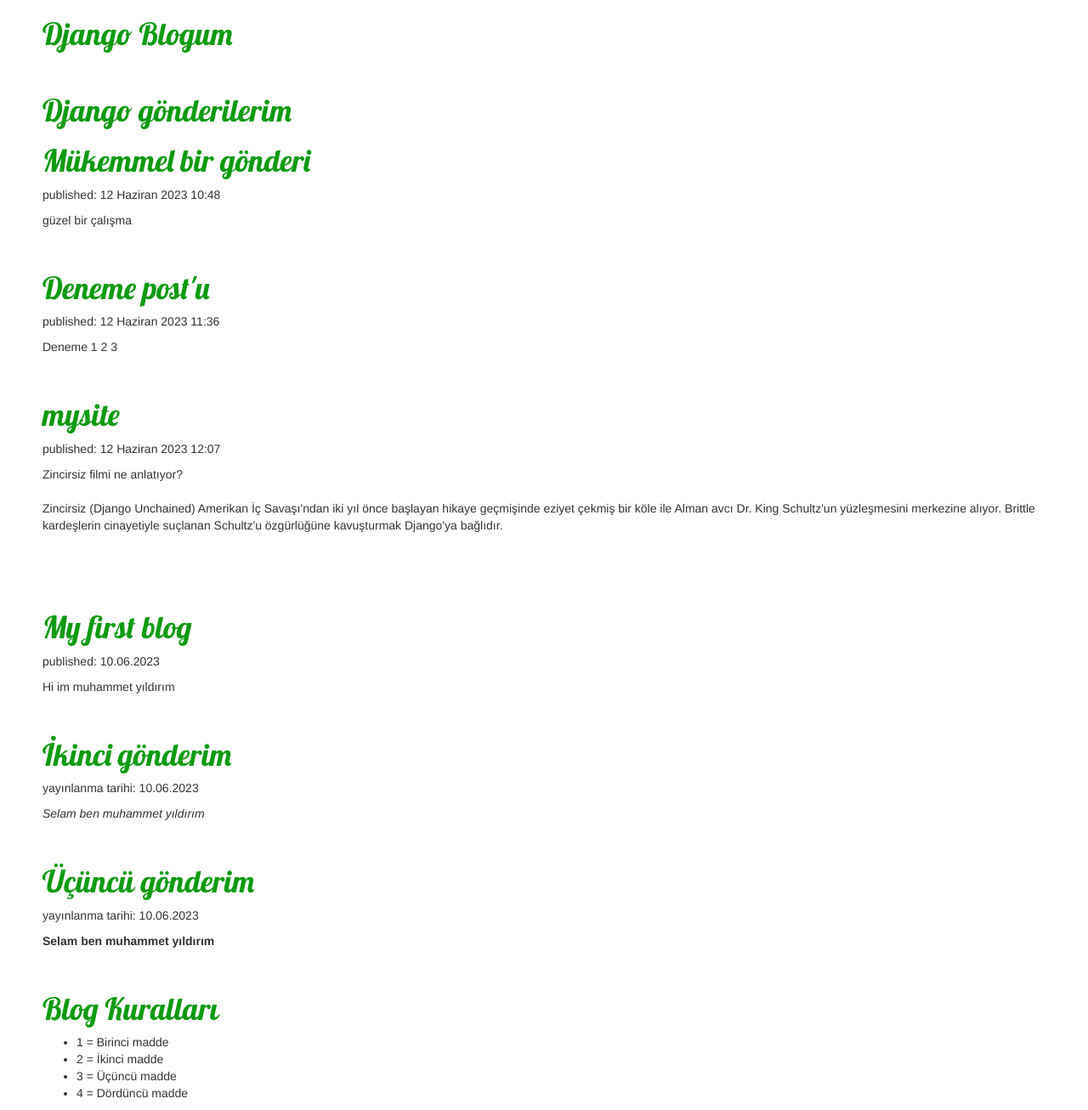
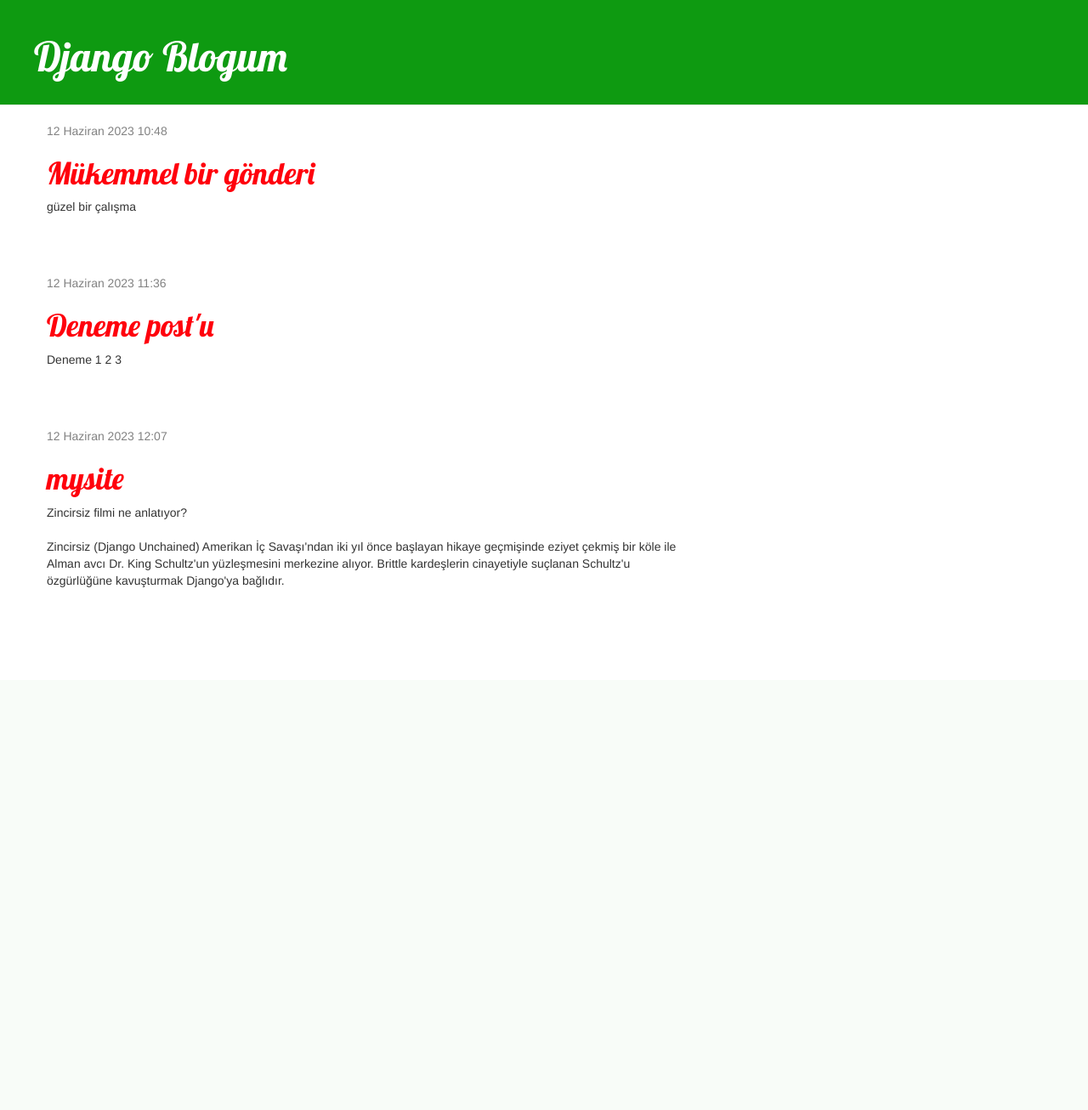
Before and after one commit to Muhammet58/my-blog, a Django app: page / in a window 1280 px wide. Shown: the whole page at 85% size. After the commit the page ends 691 px from the top, so only its background shows below. Run offline with Django 4.2, Linux system fonts and the light colour scheme; data comes from the database, SQL or seed files in the repository; some libraries are stand-ins or nearby versions.

Commit message:
Site için CSS ve ayrıntılı blog gönderisi için görünüm ve şablon eklendi.

```diff
--- a/blog/static/css/blog.css
+++ b/blog/static/css/blog.css
@@ -1,8 +1,46 @@
-h1 a {
-    color: #0e9a11;
-    font-family: 'Lobster';
+.page-header {
+    background-color: #0e9a11;
+    margin-top: 0;
+    padding: 20px 20px 20px 40px;
 }
 
-body {
-    padding-left: 50px;
+.page-header h1, .page-header h1 a, .page-header h1 a:visited, .page-header h1 a:active {
+    color: #ffffff;
+    font-size: 36pt;
+    text-decoration: none;
 }
+
+.content {
+    margin-left: 40px;
+}
+
+h1, h2, h3, h4 {
+    font-family: 'Lobster', cursive;
+}
+
+.date {
+    color: #828282;
+}
+
+.save {
+    float: right;
+}
+
+.post-form textarea, .post-form input {
+    width: 100%;
+}
+
+.top-menu, .top-menu:hover, .top-menu:visited {
+    color: #ffffff;
+    float: right;
+    font-size: 26pt;
+    margin-right: 20px;
+}
+
+.post {
+    margin-bottom: 70px;
+}
+
+.post h1 a, .post h1 a:visited {
+    color: #ff000c;
+}
--- /dev/null
+++ b/blog/templates/blog/base.html
@@ -0,0 +1,23 @@
+{% load static %}
+<html>
+    <head>
+        <title>Muhammet yıldırm django blog</title>
+        <link rel="stylesheet" href="//maxcdn.bootstrapcdn.com/bootstrap/3.2.0/css/bootstrap.min.css">
+        <link rel="stylesheet" href="//maxcdn.bootstrapcdn.com/bootstrap/3.2.0/css/bootstrap-theme.min.css">
+        <link href="//fonts.googleapis.com/css?family=Lobster&subset=latin,latin-ext" rel="stylesheet" type="text/css">
+        <link rel="stylesheet" href="{% static 'css/blog.css' %}">
+    </head>
+    <body>
+        <div class="page-header">
+            <h1><a href="/">Django Blogum</a></h1>
+        </div>
+        <div class="content container">
+            <div class="row">
+                <div class="col-md-8">
+                    {% block content %}
+                    {% endblock %}
+                </div>
+            </div>
+        </div>
+    </body>
+</html>
--- a/blog/templates/blog/post_list.html
+++ b/blog/templates/blog/post_list.html
@@ -1,56 +1,13 @@
-{% load static %}
-<html>
-    <head>
-        <title>Muhammet yıldırm django blog</title>
-        <link rel="stylesheet" href="//maxcdn.bootstrapcdn.com/bootstrap/3.2.0/css/bootstrap.min.css">
-        <link rel="stylesheet" href="//maxcdn.bootstrapcdn.com/bootstrap/3.2.0/css/bootstrap-theme.min.css">
-        <link href="//fonts.googleapis.com/css?family=Lobster&subset=latin,latin-ext" rel="stylesheet" type="text/css">
-        <link rel="stylesheet" href="{% static 'css/blog.css' %}">
-    </head>
-    <body>
-        <div>
-            <h1><a href="/">Django Blogum</a></h1>
-            <br>
+{% extends 'blog/base.html' %}
+
+{% block content %}
+    {% for post in posts %}
+        <div class="post">
+            <div class="date">
+                {{ post.published_date }}
+            </div>
+            <h1><a href="{% url 'post_detail' pk=post.pk %}">{{ post.title }}</a></h1>
+            <p>{{ post.text|linebreaksbr }}</p>
         </div>
-
-        <h1><a href="">Django gönderilerim</a></h1>
-
-        {% for post in posts %}
-            <div>
-                <h1><a href="">{{ post.title }}</a></h1>
-                <p>published: {{ post.published_date }}</p>
-                <p>{{ post.text|linebreaksbr }}</p>
-                <br>
-            </div>
-        {% endfor %}
-
-
-        <div>
-            <br>
-            <br>
-            <h1><a href="">My first blog</a></h1>
-            <p>published: 10.06.2023</p>
-            <p>Hi im muhammet yıldırım</p>
-            <br>
-        </div>
-
-        <div>
-            <h1><a href="">İkinci gönderim</a></h1>
-            <p>yayınlanma tarihi: 10.06.2023</p>
-            <p><em>Selam ben muhammet yıldırım</em></p>
-            <br>
-        </div>
-
-        <div>
-            <h1><a href="">Üçüncü gönderim</a></h1>
-            <p>yayınlanma tarihi: 10.06.2023</p>
-            <p><strong>Selam ben muhammet yıldırım</strong></p>
-            <br>
-        </div>
-
-        <div>
-            <h1><a href="">Blog Kuralları</a></h1>
-            <ul><li>1 = Birinci madde</li><li>2 = İkinci madde</li><li>3 = Üçüncü madde</li><li>4 = Dördüncü madde</li></ul>
-        </div>
-    </body>
-</html>
+    {% endfor %}
+{% endblock %}
--- a/blog/urls.py
+++ b/blog/urls.py
@@ -3,4 +3,5 @@ from . import views
 
 urlpatterns = [
     path('', views.post_list, name='post_list'),
+    path('post/<int:pk>/', views.post_detail, name='post_detail'),
 ]
--- a/blog/views.py
+++ b/blog/views.py
@@ -1,7 +1,14 @@
 from django.shortcuts import render
 from .models import Post
 from django.utils import timezone
+from django.shortcuts import render, get_object_or_404
 
 def post_list(request):
     posts = Post.objects.filter(published_date__lte=timezone.now()).order_by('published_date')
     return render(request, 'blog/post_list.html', {'posts':posts})
+
+
+def post_detail(request, pk):
+    #Post.objects.get(pk=pk)
+    post = get_object_or_404(Post,pk=pk)
+    return render(request, 'blog/post_detail.html', {'post': post})
```
Also changed, not shown: blog/templates/blog/post_detail.html (added, +13 -0 lines).
